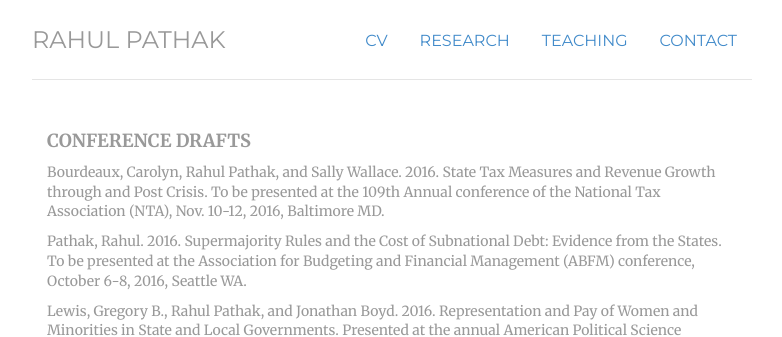
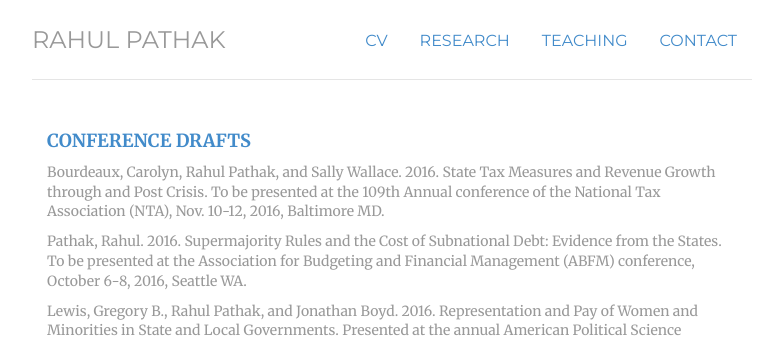
Before and after one commit to pathak-rahul/pathak-rahul.github.io, a Jekyll site: the page built from testing/index.html, in a window 1280 px wide. Shown: the top 337 px of the page, without its empty margins (248-1030 px from the left). Built offline with Jekyll 4.4.1, drawn with Linux system fonts in a browser that asks for light colours.

Commit message:
Update index.html

```diff
--- a/testing/index.html
+++ b/testing/index.html
@@ -7,7 +7,7 @@
 	</div>
 	<div itemscope itemtype="http://data-vocabulary.org/Person" class="col-sm-12">
 
-<h4 class="text-muted"> CONFERENCE DRAFTS </small> </h4>
+<h4 class="text-primary"> CONFERENCE DRAFTS </small> </h4>
 <h4><small class="text-default">Bourdeaux, Carolyn, Rahul Pathak, and Sally Wallace. 2016. State Tax Measures and Revenue Growth through and Post Crisis. To be presented at the 109th Annual conference of the National Tax Association (NTA), Nov. 10-12, 2016, Baltimore MD.</small> </h4>
 <h4><small class="text-default">Pathak, Rahul. 2016. Supermajority Rules and the Cost of Subnational Debt: Evidence from the States. To be presented at the Association for Budgeting and Financial Management (ABFM) conference, October 6-8, 2016, Seattle WA.</small> </h4>
 <h4><small class="text-default">Lewis, Gregory B., Rahul Pathak, and Jonathan Boyd. 2016. Representation and Pay of Women and Minorities in State and Local Governments. Presented at the annual American Political Science Association (APSA) conference, September 1-4, 2016, Philadelphia PA.</small> </h4>
```
